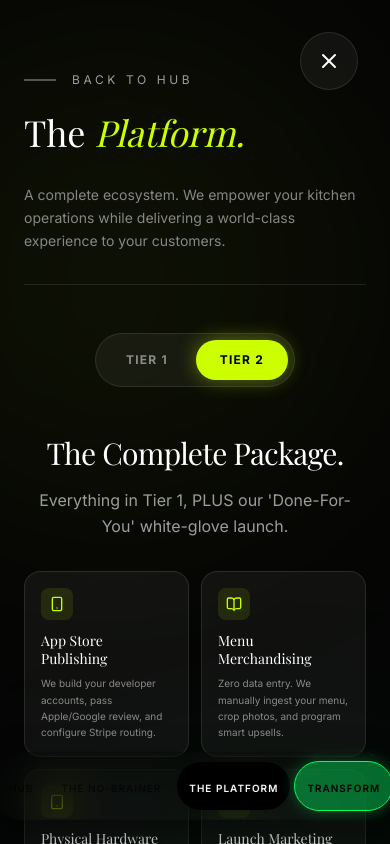
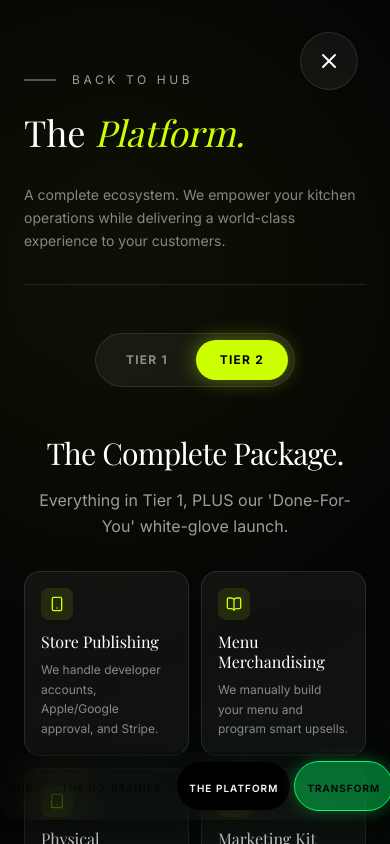
Before and after one commit to 2Limitless/Welcome-parrot, a Next.js app: page / in a window 390 px wide. Both pictures are taken after a click on the button "THE PLATFORM". Built offline with nearby package versions, Linux system fonts and the light colour scheme; a web font is replaced by a local one.

Commit message:
Shorten card descriptions for extreme scannability and bump mobile font sizes

```diff
--- a/src/components/ServicesExperience.tsx
+++ b/src/components/ServicesExperience.tsx
@@ -17,10 +17,10 @@ const dict = {
       headerTitle: "The Core Technology.",
       headerDesc: "The ultimate software stack to run your restaurant.",
       cards: [
-        { title: "White-Label App", desc: "A flawless, frictionless mobile ordering app matching your exact branding." },
-        { title: "Command Center KDS", desc: "Digital kitchen display screen to completely eliminate messy paper tickets." },
-        { title: "Automated Loyalty", desc: "Built-in points and rewards system to automatically drive repeat visits." },
-        { title: "First-Party Analytics", desc: "Full ownership of your customer data, order history, and sales trends." }
+        { title: "Custom App", desc: "Frictionless mobile ordering matching your exact branding." },
+        { title: "Digital KDS", desc: "Eliminate paper tickets with a smart kitchen display." },
+        { title: "Loyalty Engine", desc: "Automated points and rewards to drive repeat visits." },
+        { title: "Live Analytics", desc: "100% ownership of your customer data and sales trends." }
       ]
     },
     complete: {
@@ -28,12 +28,12 @@ const dict = {
       headerTitle: "The Complete Package.",
       headerDesc: "Everything in Tier 1, PLUS our 'Done-For-You' white-glove launch.",
       cards: [
-        { title: "App Store Publishing", desc: "We build your developer accounts, pass Apple/Google review, and configure Stripe routing." },
-        { title: "Menu Merchandising", desc: "Zero data entry. We manually ingest your menu, crop photos, and program smart upsells." },
-        { title: "Physical Hardware", desc: "We ship a plug & play 10\" Android tablet in kiosk mode with a heavy-duty counter mount." },
-        { title: "Launch Marketing Kit", desc: "We print and ship acrylic QR table stands, storefront vinyls, and bag-stuffer loyalty cards." },
-        { title: "Advanced SMS Campaigns", desc: "We configure instant SMS pickup alerts and automated win-back texts for lapsed customers." },
-        { title: "Live In-Person Support", desc: "We provide 15-minute staff training and stand in your kitchen during your first major rush." }
+        { title: "Store Publishing", desc: "We handle developer accounts, Apple/Google approval, and Stripe." },
+        { title: "Menu Merchandising", desc: "We manually build your menu and program smart upsells." },
+        { title: "Physical Hardware", desc: "Pre-configured 10\" Android tablet with a heavy-duty mount." },
+        { title: "Marketing Kit", desc: "Printed QR table stands, vinyls, and physical loyalty cards." },
+        { title: "SMS Campaigns", desc: "Automated pickup alerts and win-back texts for lapsed diners." },
+        { title: "In-Person Support", desc: "On-site staff training and live coverage during your first rush." }
       ]
     }
   },
@@ -48,10 +48,10 @@ const dict = {
       headerTitle: "Tecnología Principal.",
       headerDesc: "El software definitivo para operar tu restaurante.",
       cards: [
-        { title: "App Personalizada", desc: "Una app móvil de pedidos impecable y sin fricción con tu marca." },
-        { title: "KDS Centro de Mando", desc: "Pantalla digital de cocina para eliminar los desordenados tickets de papel." },
-        { title: "Lealtad Automatizada", desc: "Sistema de puntos y recompensas para impulsar visitas recurrentes." },
-        { title: "Análisis de Datos Propios", desc: "Propiedad total de los datos de tus clientes e historial de pedidos." }
+        { title: "App Personalizada", desc: "Pedidos móviles rápidos y sin fricción, con tu propia marca." },
+        { title: "KDS Digital", desc: "Elimina los tickets de papel con una pantalla de cocina inteligente." },
+        { title: "Motor de Lealtad", desc: "Puntos y recompensas automáticas para visitas recurrentes." },
+        { title: "Análisis en Vivo", desc: "Propiedad del 100% de los datos de tus clientes y tendencias." }
       ]
     },
     complete: {
@@ -59,12 +59,12 @@ const dict = {
       headerTitle: "El Paquete Completo.",
       headerDesc: "Todo en el Nivel 1, MÁS nuestro lanzamiento VIP 'Hecho por Ti'.",
       cards: [
-        { title: "Publicación en App Store", desc: "Creamos tus cuentas de desarrollador, pasamos la revisión de Apple/Google y configuramos Stripe." },
-        { title: "Optimización de Menú", desc: "Cero captura de datos. Ingresamos tu menú, recortamos fotos y programamos ventas sugeridas." },
-        { title: "Hardware Físico", desc: "Enviamos una tableta Android de 10\" lista para usar con soporte comercial resistente." },
-        { title: "Kit de Marketing", desc: "Imprimimos soportes acrílicos QR, vinilos para tiendas y tarjetas de lealtad para entregas." },
-        { title: "Campañas SMS Avanzadas", desc: "Configuramos alertas SMS de recolección y mensajes para recuperar clientes inactivos." },
-        { title: "Soporte VIP en Persona", desc: "Entrenamos a tu personal y estamos en tu cocina durante tu primer gran turno." }
+        { title: "Publicación en Tiendas", desc: "Manejamos cuentas, aprobación de Apple/Google y pagos." },
+        { title: "Menú y Ventas", desc: "Construimos tu menú y programamos sugerencias de ventas." },
+        { title: "Hardware Físico", desc: "Tableta de 10\" configurada con soporte de uso rudo." },
+        { title: "Kit de Marketing", desc: "Soportes acrílicos QR, vinilos y tarjetas físicas impresas." },
+        { title: "Campañas por SMS", desc: "Alertas automáticas y textos para recuperar clientes perdidos." },
+        { title: "Soporte en Persona", desc: "Entrenamiento local y apoyo durante tu primer gran turno." }
       ]
     }
   }
@@ -182,8 +182,8 @@ export default function ServicesExperience({ lang, onBack }: { lang: Language, o
                       <div className="w-8 h-8 md:w-12 md:h-12 rounded-lg md:rounded-xl bg-[var(--color-ice)] flex items-center justify-center text-[var(--color-cobalt)] group-hover:bg-[var(--color-cobalt)] group-hover:text-white transition-colors duration-500">
                         <Icon className="w-4 h-4 md:w-6 md:h-6" />
                       </div>
-                      <h4 className="font-serif text-sm md:text-xl text-[var(--color-void)] mt-1 md:mt-2 leading-tight">{t.tier1.cards[idx].title}</h4>
-                      <p className="text-[var(--color-void)]/60 text-[10px] md:text-sm leading-relaxed">{t.tier1.cards[idx].desc}</p>
+                      <h4 className="font-serif text-base md:text-xl text-[var(--color-void)] mt-1 md:mt-2 leading-tight">{t.tier1.cards[idx].title}</h4>
+                      <p className="text-[var(--color-void)]/60 text-xs md:text-sm leading-relaxed">{t.tier1.cards[idx].desc}</p>
                     </motion.div>
                   ))}
                 </motion.div>
@@ -221,8 +221,8 @@ export default function ServicesExperience({ lang, onBack }: { lang: Language, o
                       <div className="w-8 h-8 md:w-12 md:h-12 rounded-lg md:rounded-xl bg-[var(--color-acid)]/10 flex items-center justify-center text-[var(--color-acid)] group-hover:bg-[var(--color-acid)] group-hover:text-black transition-colors duration-500">
                         <Icon className="w-4 h-4 md:w-6 md:h-6" />
                       </div>
-                      <h4 className="font-serif text-sm md:text-xl text-white mt-1 md:mt-2 leading-tight">{t.complete.cards[idx].title}</h4>
-                      <p className="text-white/50 text-[10px] md:text-sm leading-relaxed">{t.complete.cards[idx].desc}</p>
+                      <h4 className="font-serif text-base md:text-xl text-white mt-1 md:mt-2 leading-tight">{t.complete.cards[idx].title}</h4>
+                      <p className="text-white/50 text-xs md:text-sm leading-relaxed">{t.complete.cards[idx].desc}</p>
                     </motion.div>
                   ))}
                 </motion.div>
```
